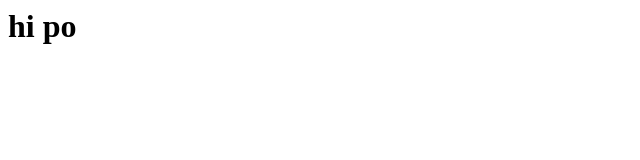
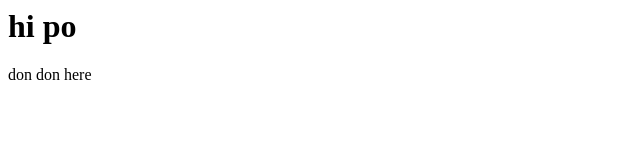
Before and after one commit to sampledon2/helloDon, a plain HTML site: page index.html in a window 1280 px wide. Shown: the full height of the page, 0-640 px from the left. Drawn offline with Linux system fonts and the light colour scheme.

Commit message:
Error Update
update 2020

```diff
--- a/index.html
+++ b/index.html
@@ -6,6 +6,7 @@
   <body>
     <h1> hi po </h1>
 
+    don don here
 
     </body>
 
```
